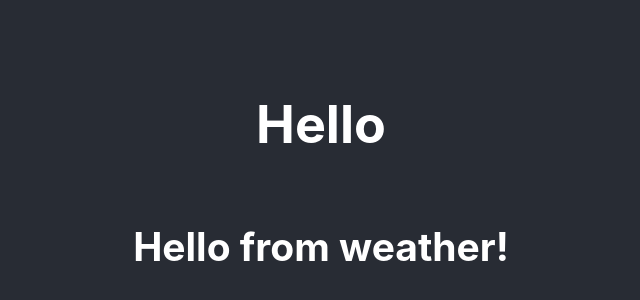
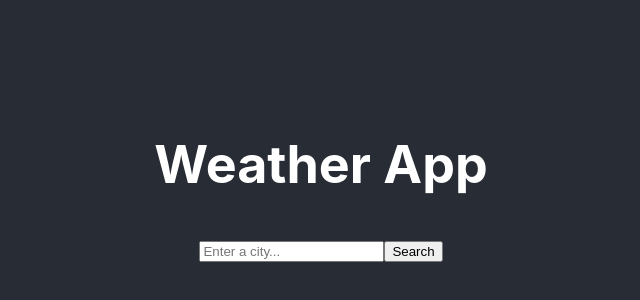
Before and after one commit to ShiraOhana/react-weather-app, a React (Create React App) app: page / in a window 1280 px wide. Shown: the part 220-520 px from the top of the page, without its empty margins (319-959 px from the left). Built offline with nearby package versions, Linux system fonts and the light colour scheme.

Commit message:
Sand-box copy

```diff
--- a/package.json
+++ b/package.json
@@ -6,6 +6,7 @@
     "@testing-library/jest-dom": "^5.16.2",
     "@testing-library/react": "^12.1.4",
     "@testing-library/user-event": "^13.5.0",
+    "axios": "^0.26.1",
     "react": "^17.0.2",
     "react-dom": "^17.0.2",
     "react-scripts": "5.0.0",
--- a/src/App.js
+++ b/src/App.js
@@ -6,7 +6,7 @@
   return (
     <div className="App">
       <header className="App-header">
-        <h1>Hello </h1>
+        <h1>Weather App </h1>
         <Weather />
       </header>
     </div>
--- a/src/Weather.js
+++ b/src/Weather.js
@@ -1,5 +1,59 @@
-import React from "react";
+import React, { useState } from "react";
+import axios from "axios";
 
 export default function Weather() {
-  return <h2>Hello from weather!</h2>;
+  const [city, setCity] = useState("");
+  const [loaded, setLoaded] = useState(false);
+  const [weather, setWeather] = useState({});
+
+  function displayWeather(response) {
+    setLoaded(true);
+    setWeather({
+      temperature: response.data.main.temp,
+      description: response.data.weather[0].description,
+      humidity: response.data.main.humidity,
+      wind: response.data.wind.speed,
+      icon: `http://openweathermap.org/img/wn/${response.data.weather[0].icon}@2x.png`,
+    });
+  }
+
+  function handleSubmit(event) {
+    event.preventDefault();
+    let url = `https://api.openweathermap.org/data/2.5/weather?q=${city}&appid=45be73f84a5b597b7603c48501d80624&units=metric`;
+    axios.get(url).then(displayWeather);
+  }
+  function updatecity(event) {
+    setCity(event.target.value);
+  }
+
+  let form = (
+    <form onSubmit={handleSubmit}>
+      <input
+        type="search"
+        placeholder="Enter a city..."
+        onChange={updatecity}
+      />
+      <input type="submit" value="Search" />
+    </form>
+  );
+  if (loaded) {
+    return (
+      <div>
+        {" "}
+        {form}
+        <ul>
+          <li>tempetarure: {Math.round(weather.temperature)} C</li>
+          <li>humidity: {weather.humidity} %</li>
+          <li>wind: {weather.wind} km/h</li>
+          <li>{weather.description}</li>
+          <li>
+            {" "}
+            <img src={weather.icon} alt="Weather" />
+          </li>
+        </ul>
+      </div>
+    );
+  } else {
+    return form;
+  }
 }
```
Also changed, not shown: 1 other file (tests, documents, lock files or other folders).
